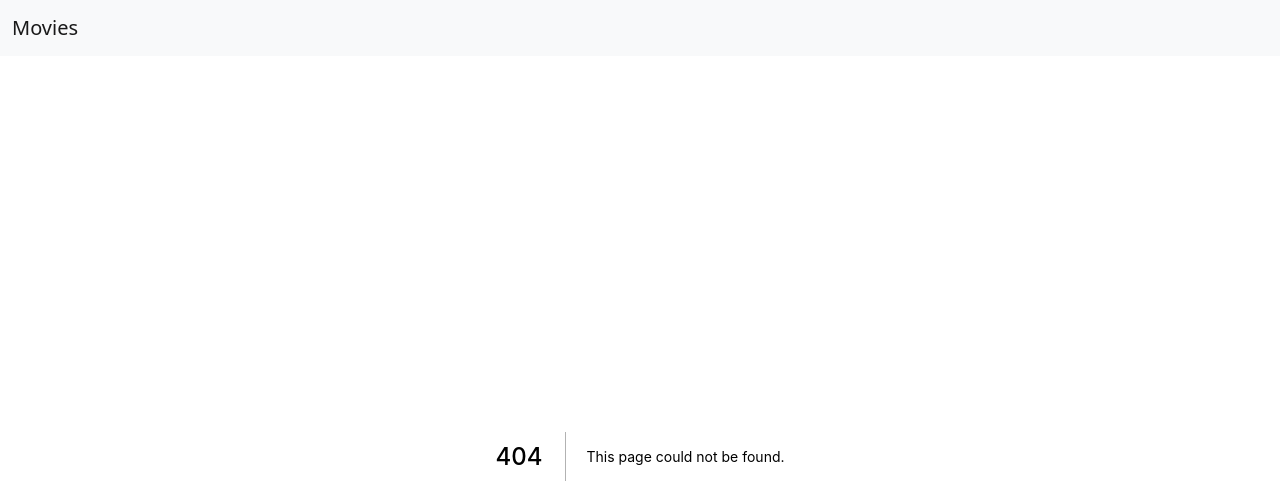
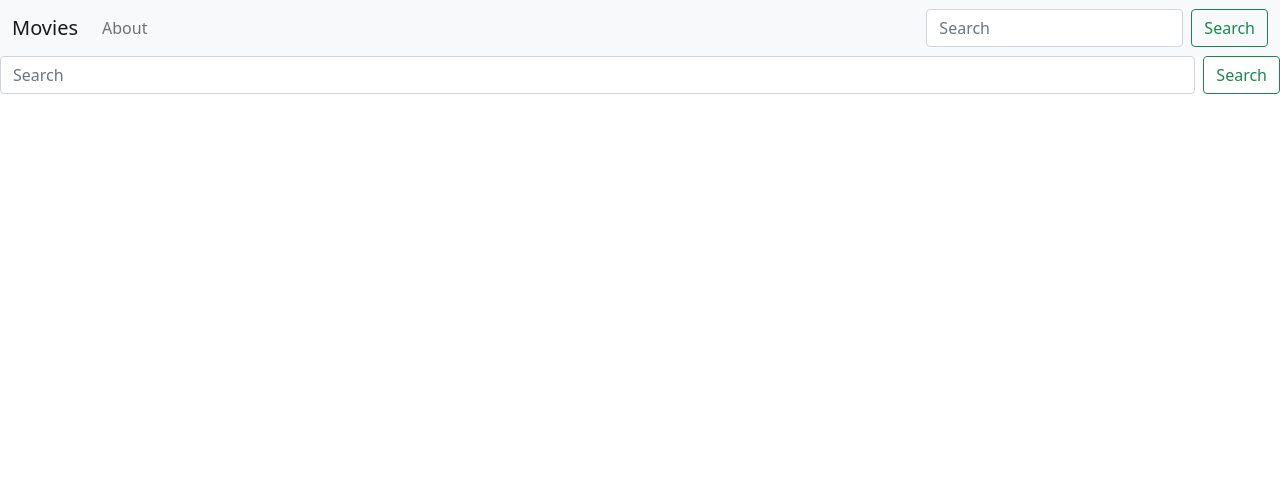
Before and after one commit to chimesindeed/movies-accessible, a Next.js app: page /searchbar in a window 1280 px wide. Before the commit this address had no page. Shown: the top 504 px of the page. Built offline with nearby package versions, Linux system fonts and the light colour scheme.

Commit message:
Added 'about' page and searchbar

```diff
--- a/components/NavBar.js
+++ b/components/NavBar.js
@@ -1,3 +1,5 @@
+import Link from 'next/link'
+import SearchBar from '../pages/searchbar'
 
 function NavBar(){
 
@@ -14,9 +16,13 @@
                 <div className="collapse navbar-collapse" id="navbarSupportedContent">
                     <ul className="navbar-nav me-auto mb-2 mb-lg-0">
                         <li className="nav-item">
-
+                            <Link href='/about'>
+                                <a className="nav-link">About</a>
+                            </Link>
                         </li>
                     </ul>
+
+                    <SearchBar />
                 </div>
             </div>
         </nav>
--- /dev/null
+++ b/pages/searchbar.js
@@ -0,0 +1,28 @@
+import {useState} from 'react'
+
+function SearchBar(){
+
+    const [searchParam, setSearchParam] = useState('')
+
+    function handleClick(e){
+        e.preventDefault()
+        console.log(searchParam)
+    }
+
+    return (
+        <form className="d-flex">
+            <input
+                className="form-control me-2"
+                type="search"
+                placeholder="Search"
+                aria-label="Search"
+                onChange={(e)=>{setSearchParam(e.target.value)}}
+                value={searchParam}/>
+            <button
+                className="btn btn-outline-success"
+                onClick={handleClick}>Search</button>
+        </form>
+    )
+}
+
+export default SearchBar
```
Also changed, not shown: pages/about.js (added, +8 -0 lines).
